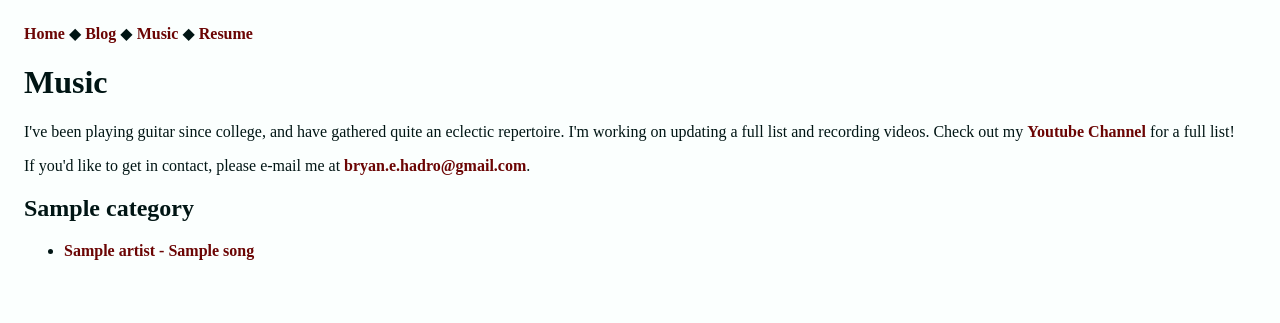
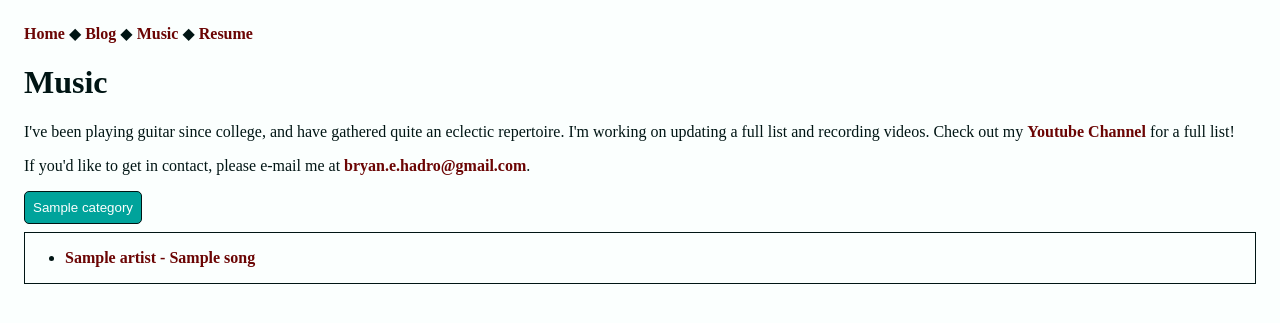
Before and after one commit to bboru21/bryanhadro, a Django app: page /music/ in a window 1280 px wide. Shown: the top 323 px of the page. Run offline with Django 3.2, Linux system fonts and the light colour scheme; tables that the repository leaves empty hold one stand-in row (values such as "Sample post"); some libraries are stand-ins or nearby versions.

Commit message:
adds tabs for music page

```diff
--- a/music/templates/music/index.html
+++ b/music/templates/music/index.html
@@ -1,4 +1,37 @@
-{% extends 'website/base.html' %}s
+{% extends 'website/base.html' %}
+
+{% block 'head_static' %}
+<style>
+.etichetta-tab {
+    display: inline-block;
+    font-weight:  500;
+    margin-right:  .5rem;
+    border:  1px solid #001514;
+    padding:  0.5rem;
+    position:  relative;
+    margin-bottom:  0.5rem;
+    border-radius:  5px;
+    color:  #FBFFFE;
+    background-color:  #00524E;
+    cursor:  pointer;
+}
+.etichetta-tab:hover {
+    background-color:  #007A74;
+    color: #FBFFFE;
+}
+.etichetta-tab.active {
+    background-color:  #00A39B;
+}
+.etichetta-content {
+    display: none;
+    border:  1px solid #001514;
+    z-index:  10;
+}
+.etichetta-content.active {
+    display:  block;
+}
+</style>
+{% endblock 'head_static' %}
 
 {% block 'content' %}
     <h1>Music</h1>
@@ -6,10 +39,16 @@
     <p>I've been playing guitar since college, and have gathered quite an eclectic repertoire. I'm working on updating a full list and recording videos. Check out my <a href="https://www.youtube.com/channel/UCUG607ZYsXytL9eb9MXqVLg/videos" target="_blank">Youtube Channel</a> for a full list!</p>
     <p>If you'd like to get in contact, please e-mail me at <a href="mailto:bryan.e.hadro@gmail.com">bryan.e.hadro@gmail.com</a>.</p>
 
+    <div id="set-list">
+        <div class="etichetta-tabs">
         {% for category in categories %}
-        {% if category.songs %}
+            <button class="etichetta-tab">{{category.name}}</button>
+        {% endfor %}
+    </div>
+
     <div>
-            <h2>{{category.name}}</h2>
+        {% for category in categories %}
+            <div class="etichetta-content">
                 <ul>
                     {% for song in category.songs.all %}
                     <li>
@@ -24,6 +63,53 @@
                     {% endfor %}
                 </ul>
             </div>
-        {% endif %}
         {% endfor %}
+    </div>
+    </div>
+
 {% endblock 'content' %}
+
+{% block 'body_bottom_static' %}
+<script>
+    (function(document) {
+
+        class Etichetta {
+            id = null;
+            tabs = null
+            content = null
+            constructor(id) {
+                this.id = id;
+                this.tabs = document.querySelectorAll(`#${this.id} .etichetta-tab`);
+                this.content = document.querySelectorAll(`#${this.id} .etichetta-content`);
+
+                [...this.tabs].forEach((tab, index) => {
+                    this.addClickHandler(tab, index);
+                });
+            }
+            activate(node) {
+                node.classList.add('active');
+            }
+            deactivate(nodeList) {
+                [...nodeList].forEach(node => {
+                    node.classList.remove('active');
+                });
+            }
+            addClickHandler(tab, index) {
+                tab.addEventListener('click', event => {
+                    event.preventDefault();
+
+                    this.deactivate(this.tabs);
+                    this.deactivate(this.content);
+
+                    this.activate(tab);
+                    this.activate(this.content[index]);
+                });
+            }
+        }
+
+        const etichetta = new Etichetta('set-list');
+        etichetta.tabs[0].click();
+
+    }(document));
+</script>
+{% endblock 'body_bottom_static' %}
--- a/music/views.py
+++ b/music/views.py
@@ -4,8 +4,10 @@ from .models import Category
 
 
 def index(request):
+    categories = Category.objects.exclude(songs__isnull=True)
+
     context = {
         'title': 'BryanHadro.com - Music',
-        'categories': Category.objects.all(),
+        'categories': categories,
     }
     return render(request, 'music/index.html', context)
```
Lines whose indentation alone changed are shown as unchanged.
